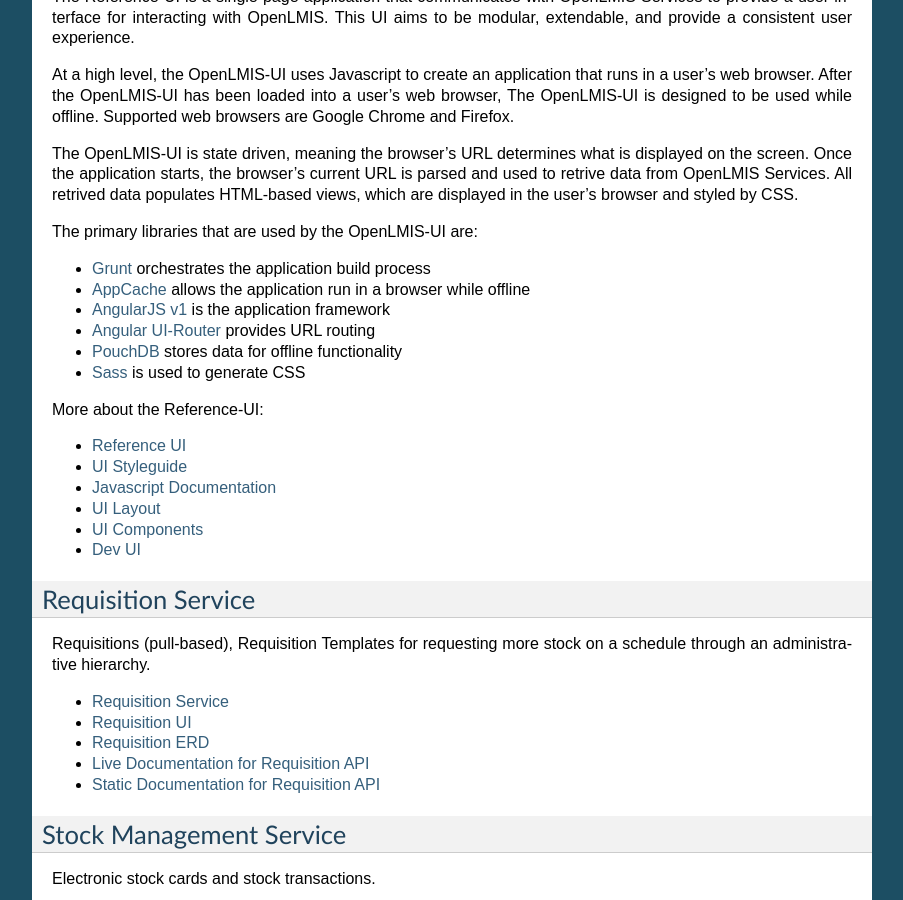
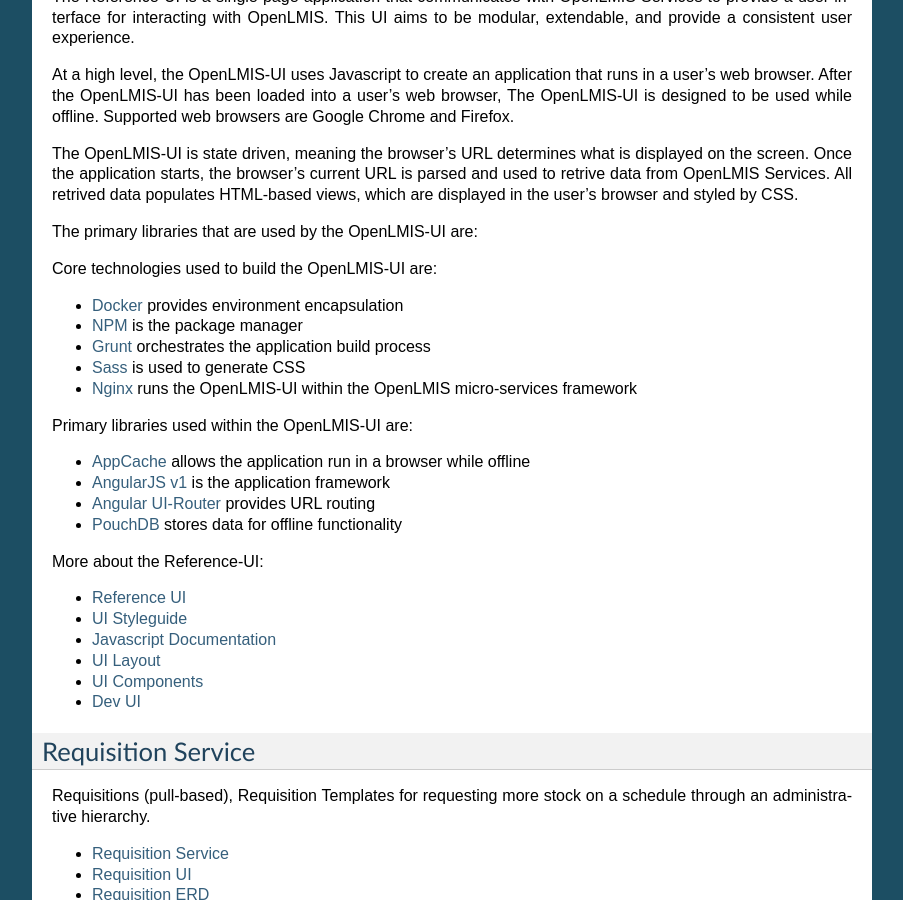
Before and after one commit to OpenLMIS/openlmis-ref-distro, a Sphinx documentation site: the page built from docs/source/components/index.rst, in a window 1280 px wide and 900 px high, scrolled down 1807 px. Shown: the whole window, without its empty margins (198-1101 px from the left). Built offline with Sphinx 7.4.7, drawn with Linux system fonts in a browser that asks for light colours; pages that are not in the unit, such as notebooks, are missing from menus.

Commit message:
OLMIS-3655: Update documentation with edits

```diff
--- a/docs/source/collect-docs.py
+++ b/docs/source/collect-docs.py
@@ -15,7 +15,7 @@
 urllib.urlretrieve("https://raw.githubusercontent.com/OpenLMIS/openlmis-requisition-ui/master/README.md", "components/requisitionUI.md")
 urllib.urlretrieve("https://raw.githubusercontent.com/OpenLMIS/openlmis-fulfillment-ui/master/README.md", "components/fulfillmentUI.md")
 urllib.urlretrieve("https://raw.githubusercontent.com/OpenLMIS/openlmis-stockmanagement-ui/master/README.md", "components/stockmanagementUI.md")
-urllib.urlretrieve("https://raw.githubusercontent.com/OpenLMIS/openlmis-dev-ui/master/README.md", "components/devUI.md")
+urllib.urlretrieve("https://raw.githubusercontent.com/OpenLMIS/dev-ui/master/README.md", "components/devUI.md")
 urllib.urlretrieve("https://raw.githubusercontent.com/OpenLMIS/openlmis-ui-components/master/README.md", "components/uiComponents.md")
 urllib.urlretrieve("https://raw.githubusercontent.com/OpenLMIS/openlmis-ui-layout/master/README.md", "components/uiLayout.md")
 
--- a/docs/source/components/index.rst
+++ b/docs/source/components/index.rst
@@ -105,12 +105,20 @@
 
 The primary libraries that are used by the OpenLMIS-UI are:
 
+Core technologies used to build the OpenLMIS-UI are:
+
+- `Docker <https://www.docker.com/>`_ provides environment encapsulation
+- `NPM <https://www.npmjs.com/>`_ is the package manager
 - `Grunt <https://gruntjs.com/>`_ orchestrates the application build process
+- `Sass <http://sass-lang.com/>`_ is used to generate CSS
+- `Nginx <https://www.nginx.com/>`_ runs the OpenLMIS-UI within the OpenLMIS micro-services framework
+
+Primary libraries used within the OpenLMIS-UI are:
+
 - `AppCache <https://developer.mozilla.org/en-US/docs/Web/HTML/Using_the_application_cache>`_ allows the application run in a browser while offline
 - `AngularJS v1 <https://angularjs.org/>`_ is the application framework
 - `Angular UI-Router <https://github.com/angular-ui/ui-router/>`_ provides URL routing
 - `PouchDB <https://pouchdb.com/>`_ stores data for offline functionality
-- `Sass <http://sass-lang.com/>`_ is used to generate CSS
 
 More about the Reference-UI:
 
```
